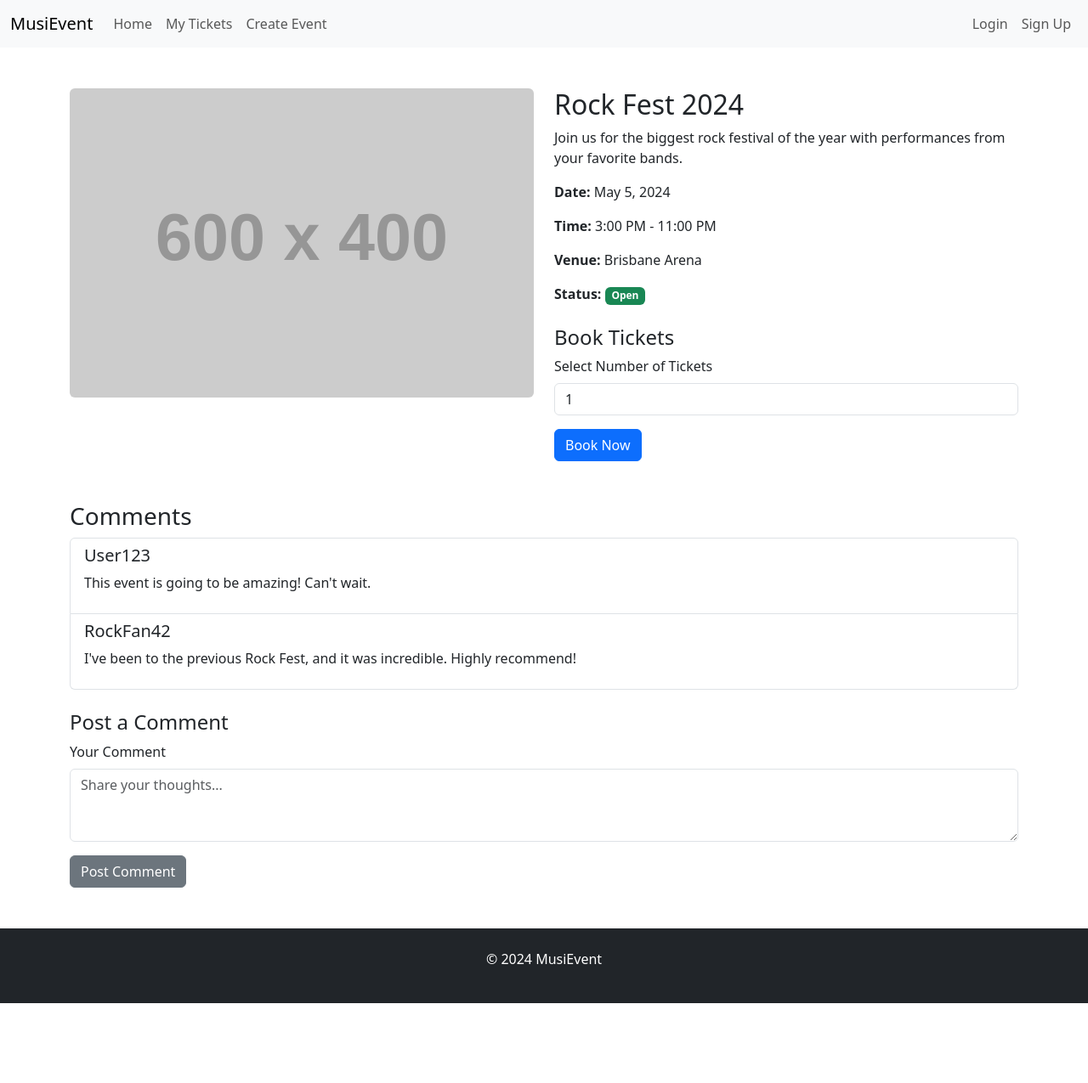
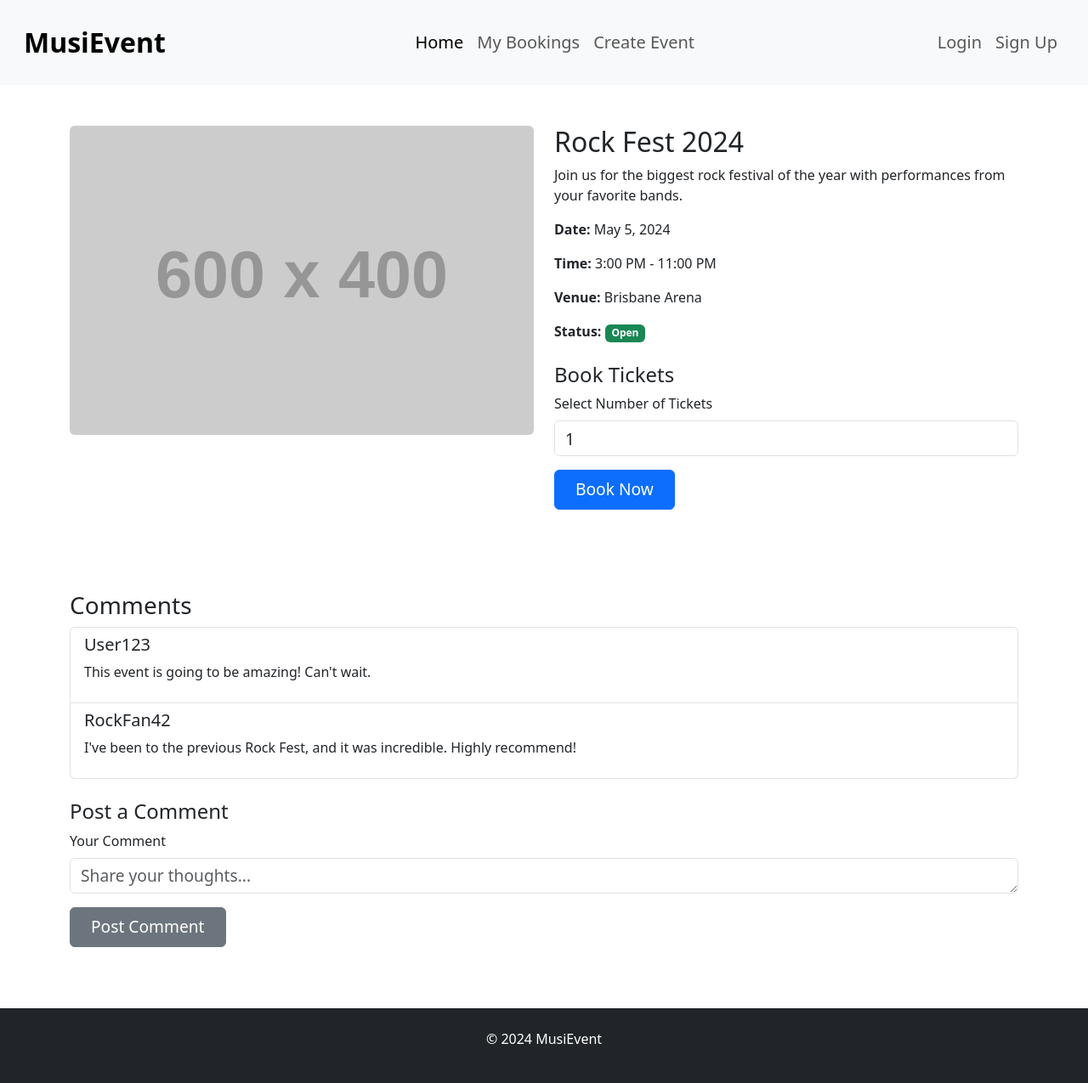
Before and after one commit to mochibocchi/MusiEvent, a plain HTML site: page viewEventDetails.html in a window 1280 px wide. Shown: the whole page at 85% size. Before the commit the page ends 1181 px from the top, so only its background shows below. Drawn offline with nearby package versions, Linux system fonts and the light colour scheme; placeholder pictures from the web are drawn by us.

Commit message:
Update footer + stylesheet.css so that footer can stay at bottom

```diff
--- a/static/style/stylesheet.css
+++ b/static/style/stylesheet.css
@@ -5,6 +5,7 @@
     background-repeat: no-repeat;
     height: 75vh;
     position: relative;
+    flex-shrink: 0;
 }
 
 .jumbotron-overlay {
@@ -49,3 +50,21 @@
     font-size: 1.25rem;
     padding: 0.75rem 1rem;
   }
+
+  html, body {
+    height: 100%;
+    display: flex;
+    flex-direction: column;
+}
+
+.container {
+    flex-grow: 1;
+}
+
+footer {
+    background-color: #343a40;
+    color: #fff;
+    text-align: center;
+    padding: 1rem 0;
+    margin-top: auto;
+}
--- a/viewEventDetails.html
+++ b/viewEventDetails.html
@@ -3,36 +3,48 @@
 <head>
   <meta charset="UTF-8">
   <meta name="viewport" content="width=device-width, initial-scale=1.0">
-  <title>Event Details - MusiEvent</title>
+  <title>MusiEvent - Home</title>
   <link href="https://cdn.jsdelivr.net/npm/bootstrap@5.3.0-alpha3/dist/css/bootstrap.min.css" rel="stylesheet" integrity="sha384-KK94CHFLLe+nY2dmCWGMq91rCGa5gtU4mk92HdvYe+M/SXH301p5ILy+dN9+nJOZ" crossorigin="anonymous">
+  <link rel="stylesheet" href="/static/style/stylesheet.css">
+  <script src="/static/filter.js"></script>
 </head>
+
 <body>
 
  <!-- Navbar -->
 <nav class="navbar navbar-expand-lg bg-body-tertiary">
   <div class="container-fluid">
+    <!-- LOGO -->
     <a class="navbar-brand" href="#">MusiEvent</a>
+
+    <!-- Navbar toggler for mobile view -->
     <button class="navbar-toggler" type="button" data-bs-toggle="collapse" data-bs-target="#navbarSupportedContent" aria-controls="navbarSupportedContent" aria-expanded="false" aria-label="Toggle navigation">
       <span class="navbar-toggler-icon"></span>
     </button>
+
     <div class="collapse navbar-collapse" id="navbarSupportedContent">
+      <div class="d-flex w-100 justify-content-center">
+        <!-- NAVIGATION LINKS in the center -->
         <ul class="navbar-nav mb-2 mb-lg-0">
           <li class="nav-item">
-          <a class="nav-link" href="#">Home</a>
+            <a class="nav-link active" aria-current="page" href="index.html">Home</a>
           </li>
           <li class="nav-item">
-          <a class="nav-link" href="#">My Tickets</a>
+            <a class="nav-link" href="viewMyBookings.html">My Bookings</a>
           </li>
           <li class="nav-item">
-          <a class="nav-link" href="#">Create Event</a>
+            <a class="nav-link" href="createEvent.html">Create Event</a>
           </li>
         </ul>
+      </div>
+
+      <!-- LOGIN and SIGN UP buttons on the right -->
       <ul class="navbar-nav ms-auto mb-2 mb-lg-0">
-        <li class="nav-item">
+        <li class="nav-item text-nowrap">
           <a class="nav-link" href="#">Login</a>
         </li>
         <li class="nav-item">
-          <a class="nav-link" href="#">Sign Up</a>
+          <a class="nav-link text-nowrap" href="#">Sign Up</a>
         </li>
       </ul>
     </div>
@@ -98,12 +110,11 @@
   </div>
 </div>
 
-<footer class="bg-dark text-white text-center py-4">
+<!-- Footer -->
+<footer class="footer bg-dark text-white text-center py-4">
   <div class="container">
     <p>&copy; 2024 MusiEvent</p>
   </div>
 </footer>
-
-<script src="https://cdn.jsdelivr.net/npm/bootstrap@5.3.2/dist/js/bootstrap.bundle.min.js"></script>
 </body>
 </html>
```
Also changed, not shown: createEvent.html (+11 -5 lines), index.html (+5 -7 lines), viewMyBookings.html (+12 -23 lines). Lines whose indentation alone changed are shown as unchanged.
